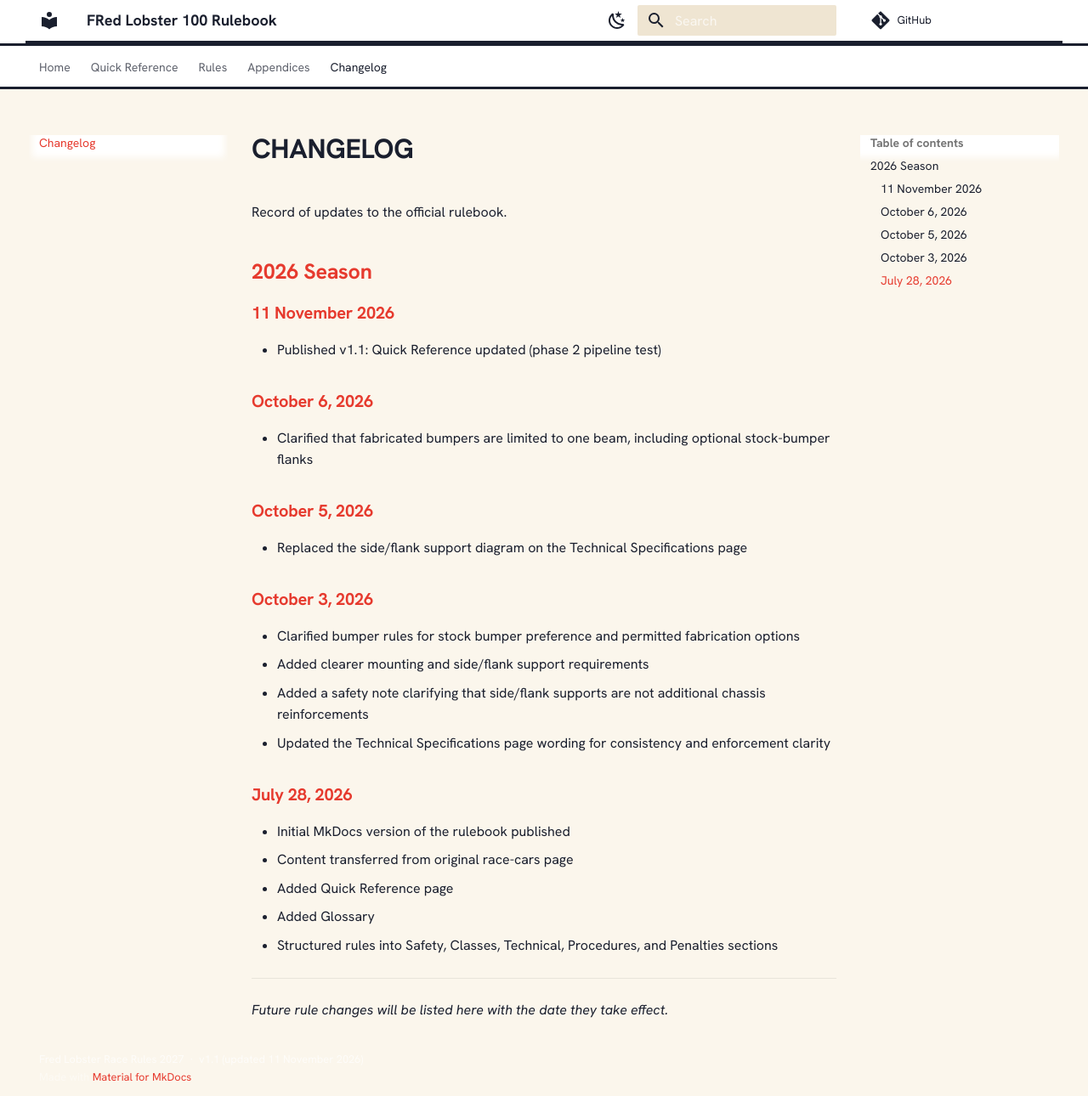
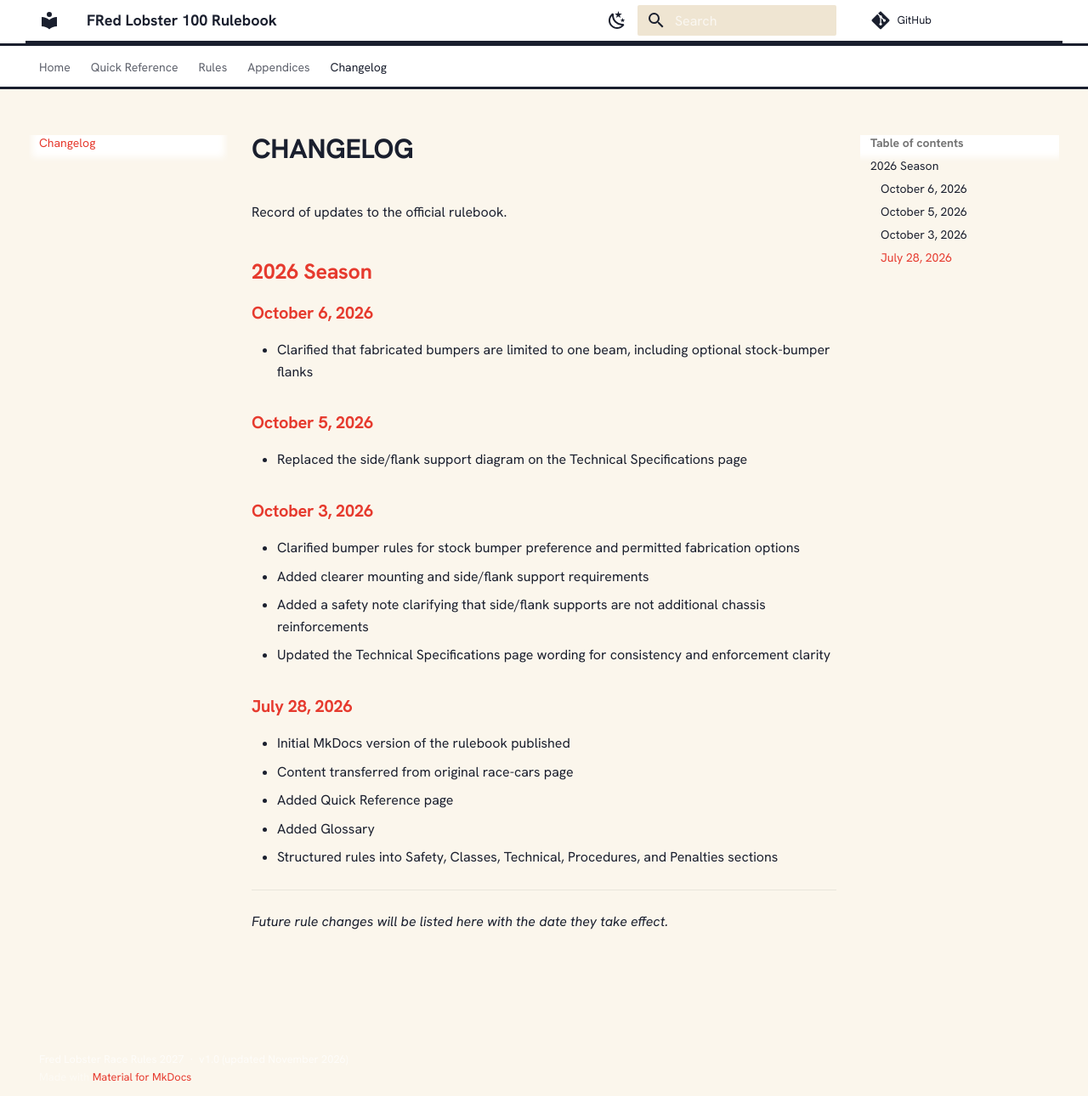
Before and after one commit to ruddyrid/race-rulebook, an MkDocs documentation site: the page built from docs/changelog.md, in a window 1280 px wide and 1290 px high. Shown: the whole window at 85% size. Built offline with MkDocs 1.6.1 and Material for MkDocs 9.7.7, drawn with Linux system fonts in a browser that asks for light colours; some web fonts are replaced; comment, search, counter and statistics services are not loaded.

Commit message:
Revert "Publish v1.1: Quick Reference updated — phase 2 pipeline test"
This reverts commit 66d0cec44e0975ce5e5be7f4e010f7aced19bacc.

```diff
--- a/docs/changelog.md
+++ b/docs/changelog.md
@@ -3,9 +3,6 @@
 Record of updates to the official rulebook.
 
 ## 2026 Season
-
-### 11 November 2026
-- Published v1.1: Quick Reference updated (phase 2 pipeline test)
 
 ### October 6, 2026
 - Clarified that fabricated bumpers are limited to one beam, including optional stock-bumper flanks
--- a/mkdocs.yml
+++ b/mkdocs.yml
@@ -2,7 +2,7 @@ site_name: "FRed Lobster 100 Rulebook"
 site_description: "Official Competition Rules and Technical Regulations"
 repo_url: https://github.com/ruddyrid/race-rulebook
 
-copyright: "Fred Lobster Race Rules 2027 &nbsp;·&nbsp; v1.1 (updated 11 November 2026)"
+copyright: "Fred Lobster Race Rules 2027 &nbsp;·&nbsp; v1.0 (updated November 2026)"
 
 theme:
   name: material
```
Also changed, not shown: docs/quick-reference.md (+0 -1 lines).
